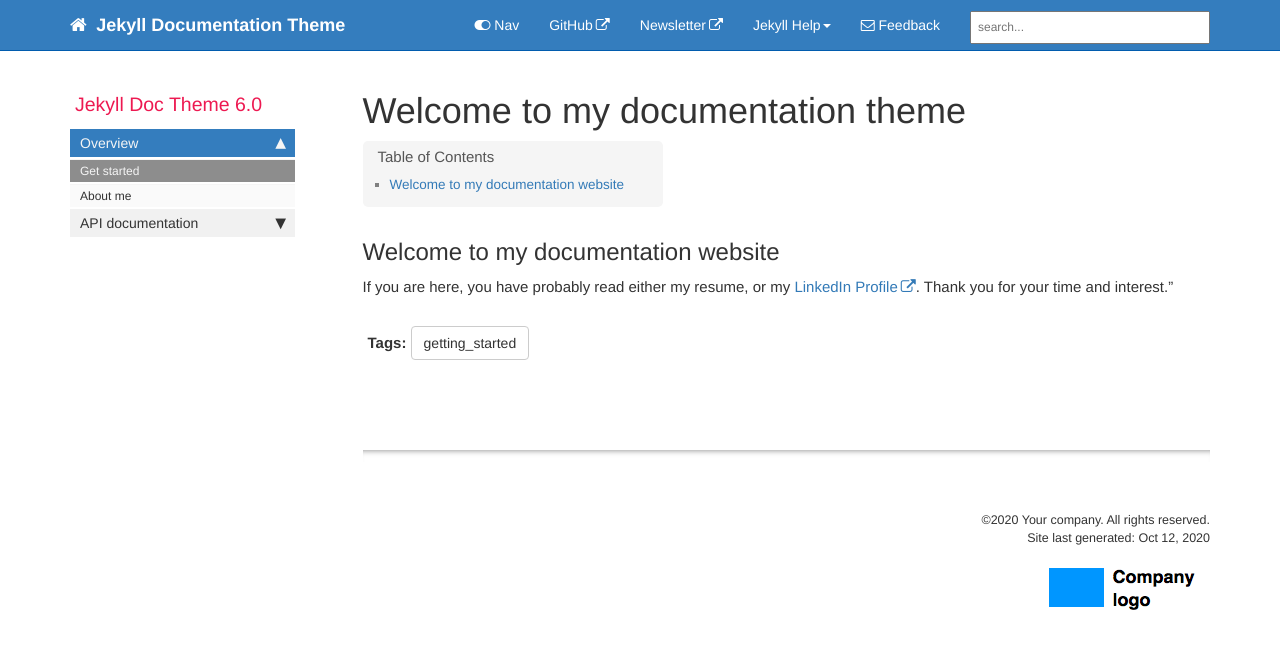
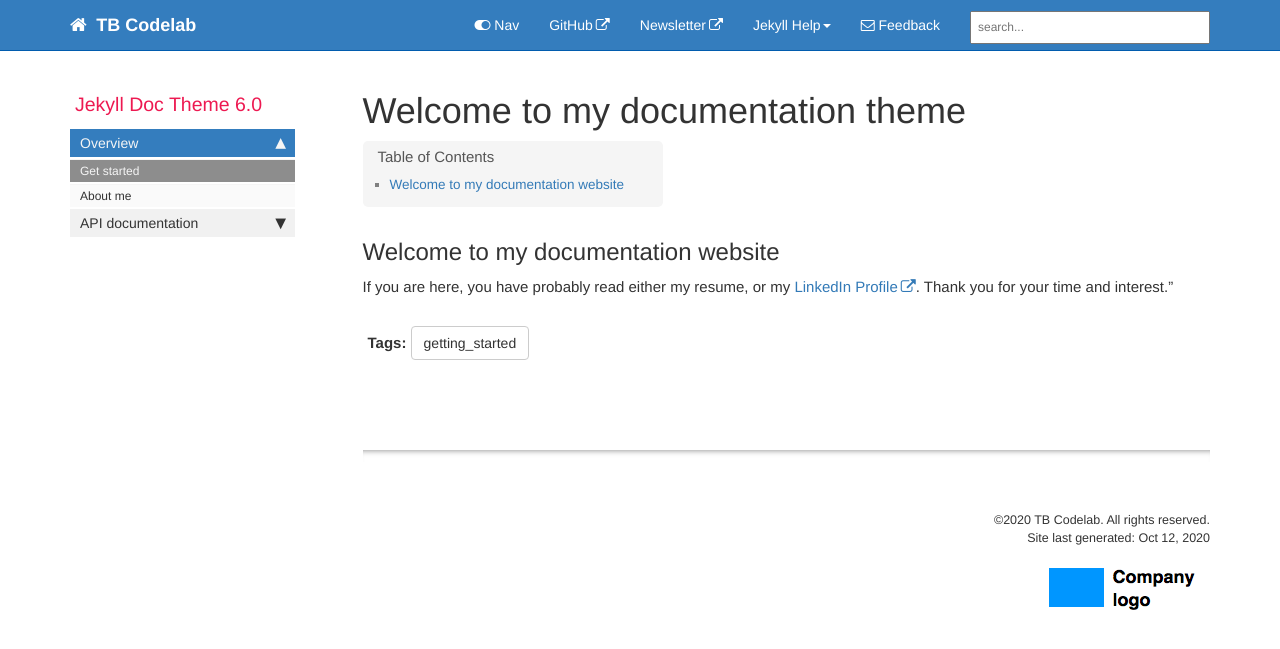
Before and after one commit to TonyBgithub/mydoctheme, a Jekyll site: the page built from index.md, in a window 1280 px wide. Shown: the top 649 px of the page. Built offline with Jekyll 4.4.1, drawn with Linux system fonts in a browser that asks for light colours; comment, search, counter and statistics services are not loaded.

Commit message:
changed displayed info on footer and website

```diff
--- a/_config.yml
+++ b/_config.yml
@@ -6,13 +6,13 @@ baseurl: /mydoctheme
 output: web
 # this property is useful for conditional filtering of content that is separate from the PDF.
 
-topnav_title: Jekyll Documentation Theme
+topnav_title: TB Codelab
 # this appears on the top navigation bar next to the home button
 
-site_title: Jekyll theme for documentation
+site_title: Tony Briget's documentation site
 # this appears in the html browser tab for the site title (seen mostly by search engines, not users)
 
-company_name: Your company
+company_name: TB Codelab
 # this appears in the footer
 
 github_editme_path:
```
